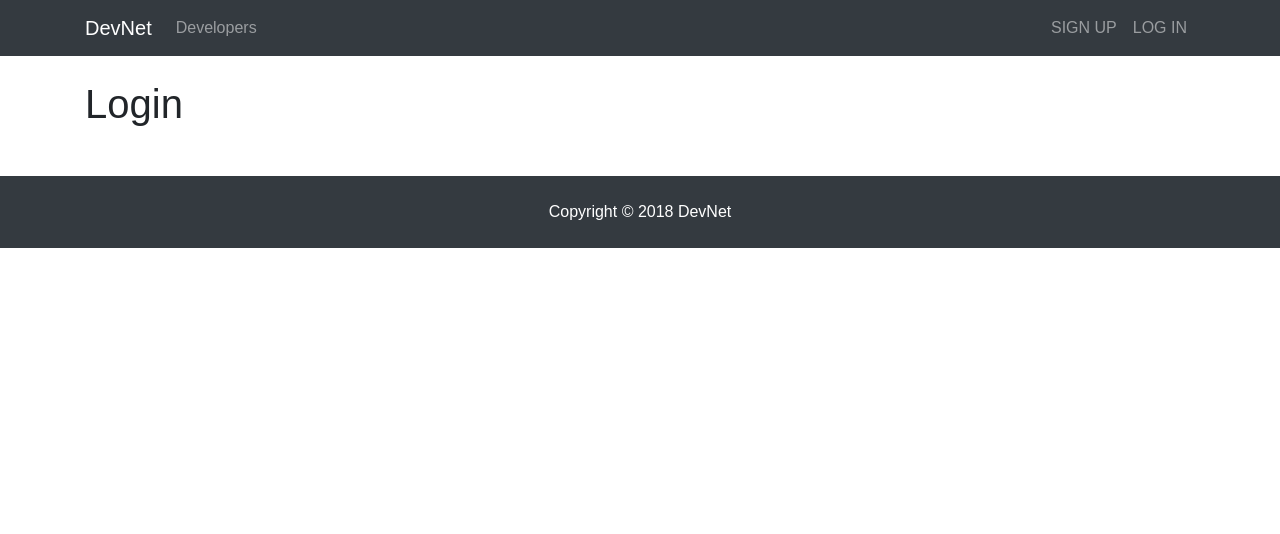
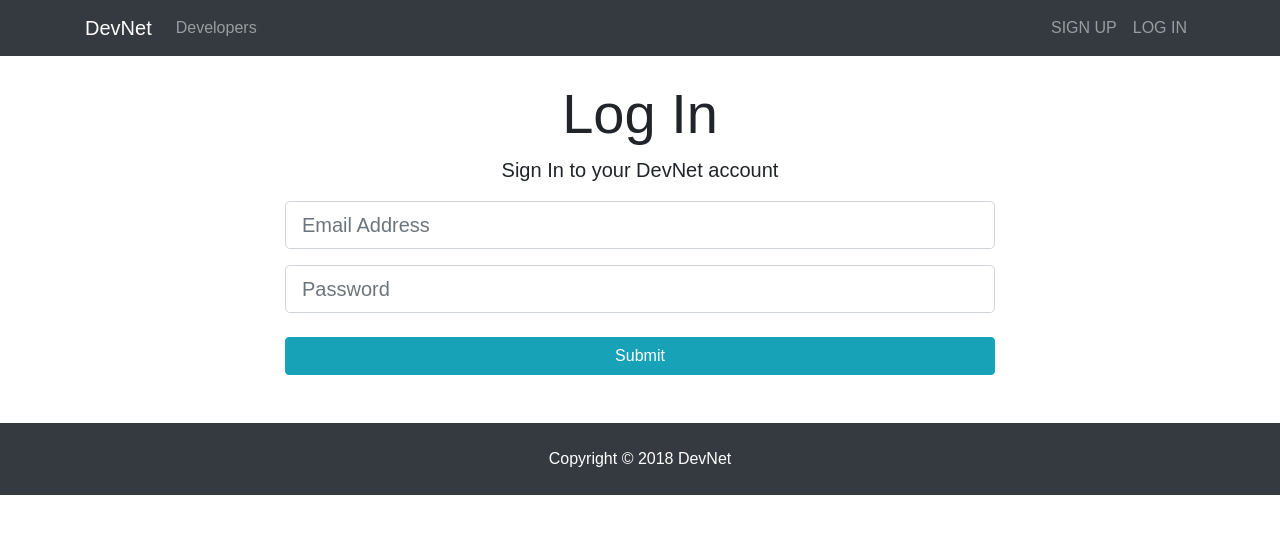
Before and after one commit to mikhail-kostiuk/Devnet, a React (Create React App) app in the folder client/: page /login in a window 1280 px wide. Shown: the top 534 px of the page. Built offline with nearby package versions, Linux system fonts and the light colour scheme.

Commit message:
Implement login form in Login component

```diff
--- a/client/src/components/auth/Login.js
+++ b/client/src/components/auth/Login.js
@@ -1,10 +1,64 @@
 import React, { Component } from "react";
 
 class Login extends Component {
+  constructor() {
+    super();
+    this.state = {
+      email: "",
+      password: "",
+      errors: ""
+    };
+    this.onChangeInput = this.onChangeInput.bind(this);
+    this.onFormSubmit = this.onFormSubmit.bind(this);
+  }
+
+  onChangeInput(e) {
+    this.setState({ [e.target.name]: e.target.value });
+  }
+
+  onFormSubmit(e) {
+    e.preventDefault();
+
+    const user = {
+      name: this.state.name,
+      password: this.state.password
+    };
+  }
+
   render() {
     return (
-      <div>
-        <h1>Login</h1>
+      <div className="login">
+        <div className="container">
+          <div className="row">
+            <div className="col-md-8 m-auto">
+              <h1 className="display-4 text-center">Log In</h1>
+              <p className="lead text-center">Sign In to your DevNet account</p>
+              <form onSubmit={this.onFormSubmit}>
+                <div className="form-group">
+                  <input
+                    className="form-control form-control-lg"
+                    type="email"
+                    placeholder="Email Address"
+                    name="email"
+                    value={this.state.email}
+                    onChange={this.onChangeInput}
+                  />
+                </div>
+                <div className="form-group">
+                  <input
+                    className="form-control form-control-lg"
+                    type="password"
+                    placeholder="Password"
+                    name="password"
+                    value={this.state.password}
+                    onChange={this.onChangeInput}
+                  />
+                </div>
+                <input className="btn btn-info btn-block mt-4" type="submit" />
+              </form>
+            </div>
+          </div>
+        </div>
       </div>
     );
   }
```
